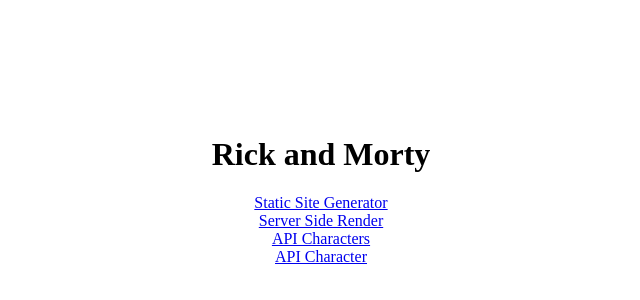
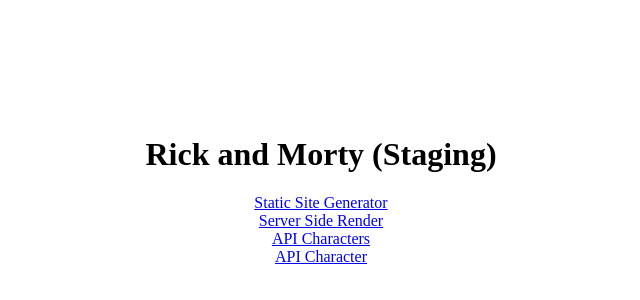
Before and after one commit to calitb/NextJS, a Next.js app: page / in a window 1280 px wide. Shown: the part 218-518 px from the top of the page, without its empty margins (319-959 px from the left). Built offline with nearby package versions, Linux system fonts and the light colour scheme.

Commit message:
add staging tag

```diff
--- a/pages/index.tsx
+++ b/pages/index.tsx
@@ -12,7 +12,7 @@
 
       <main className={styles.main}>
         <h1 className="text-4xl">
-          Rick and Morty
+          Rick and Morty (Staging)
         </h1>
         <Link href="/ssg/characters">
           <a className="underline hover:text-red-400">
```
